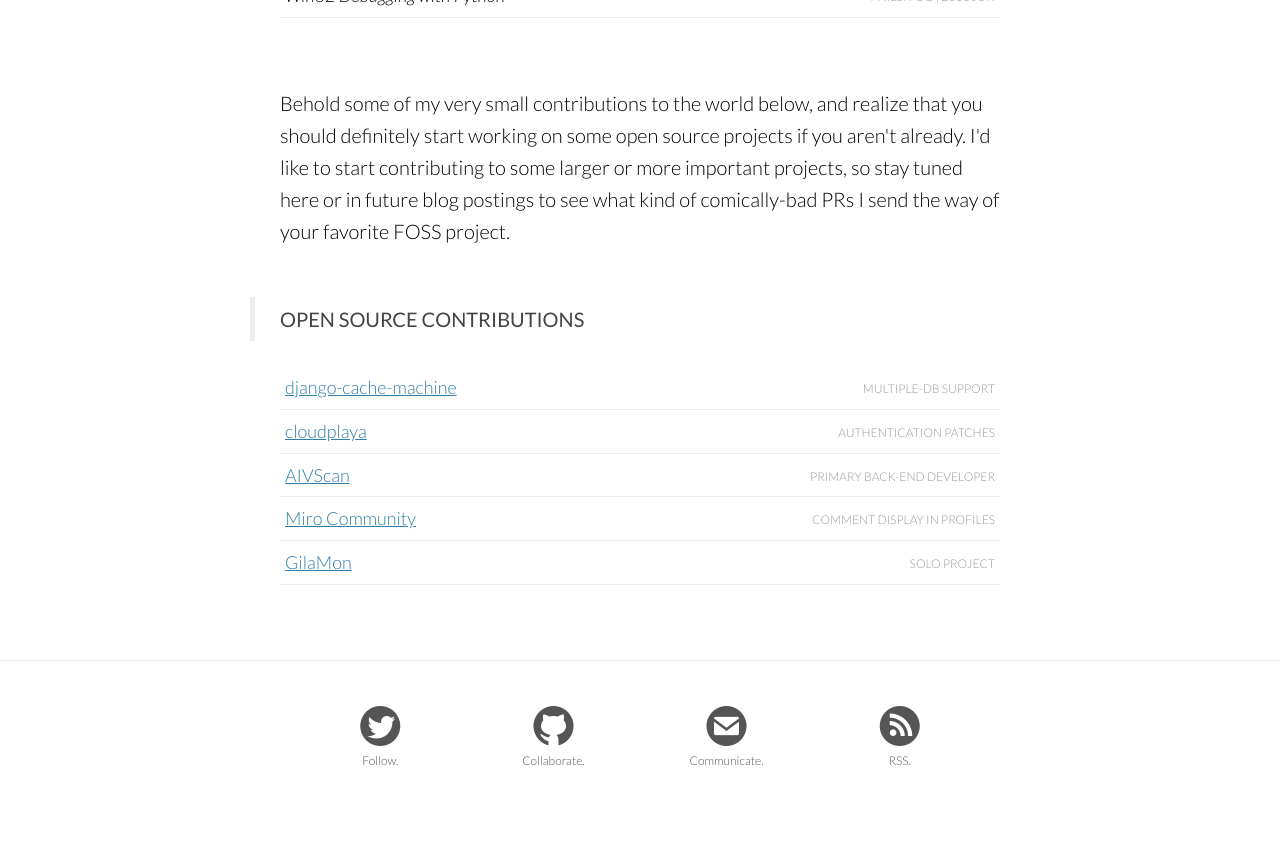
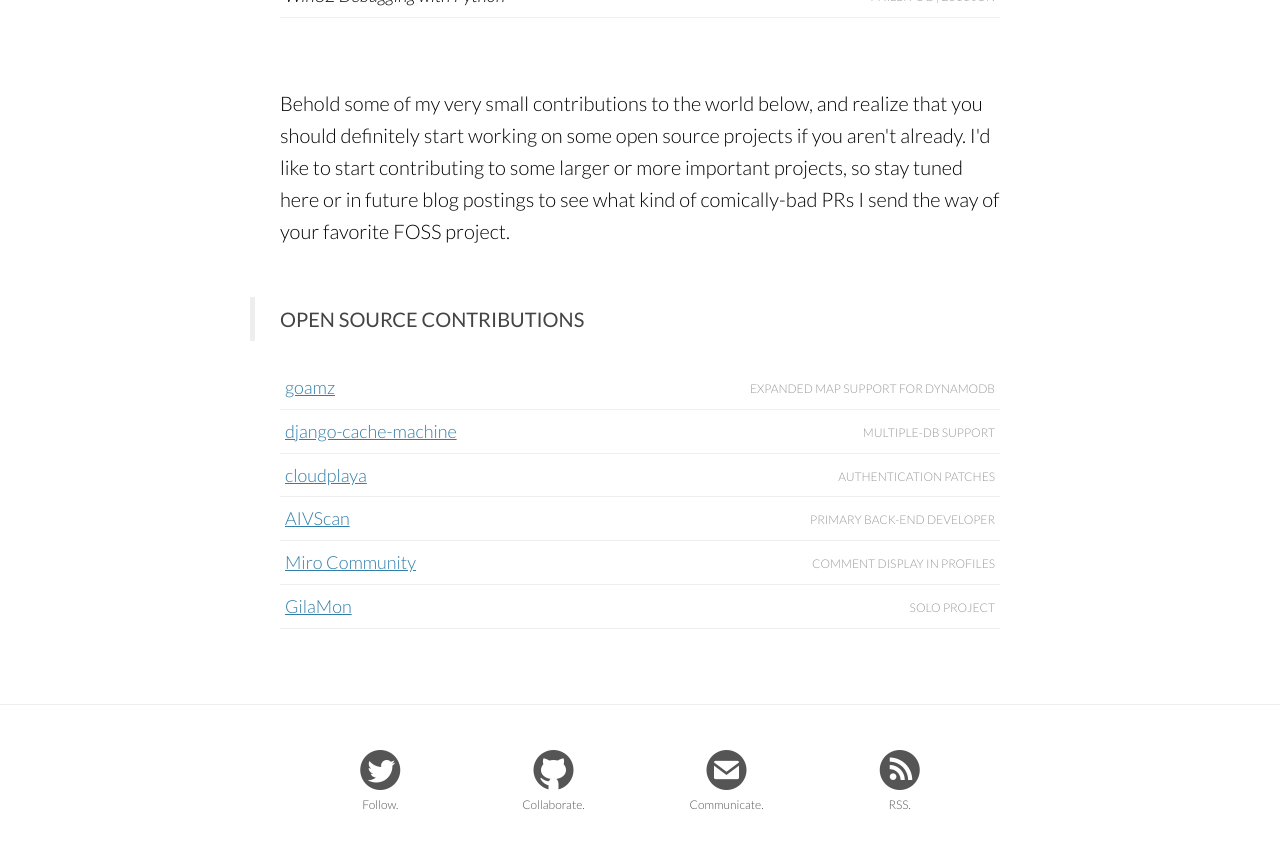
Before and after one commit to tgross/blog.0x74696d.com, a Jekyll site: the page built from community.html, in a window 1280 px wide and 900 px high, scrolled down 1159 px. Shown: the top 848 px of the window. Built offline with Jekyll 4.4.1, drawn with Linux system fonts in a browser that asks for light colours; Markdown is read by kramdown in place of the engine named in the settings.

Commit message:
Added new project to community

```diff
--- a/community.html
+++ b/community.html
@@ -27,6 +27,7 @@
 
 <a name="opensource"><h2>Open source contributions</h2></a>
 <ul class="listing">
+  <li><a href="https://github.com/dramafever/goamz">goamz</a> <span>expanded map support for DynamoDB</span></li>
   <li><a href="https://github.com/dramafever/django-cache-machine">django-cache-machine</a> <span>multiple-DB support</span></li>
   <li><a href="https://github.com/tgross/cloudplaya">cloudplaya</a> <span>authentication patches</span></li>
   <li><a href="https://github.com/tgross/aivscan">AIVScan</a> <span>primary back-end developer</span></li>
```
